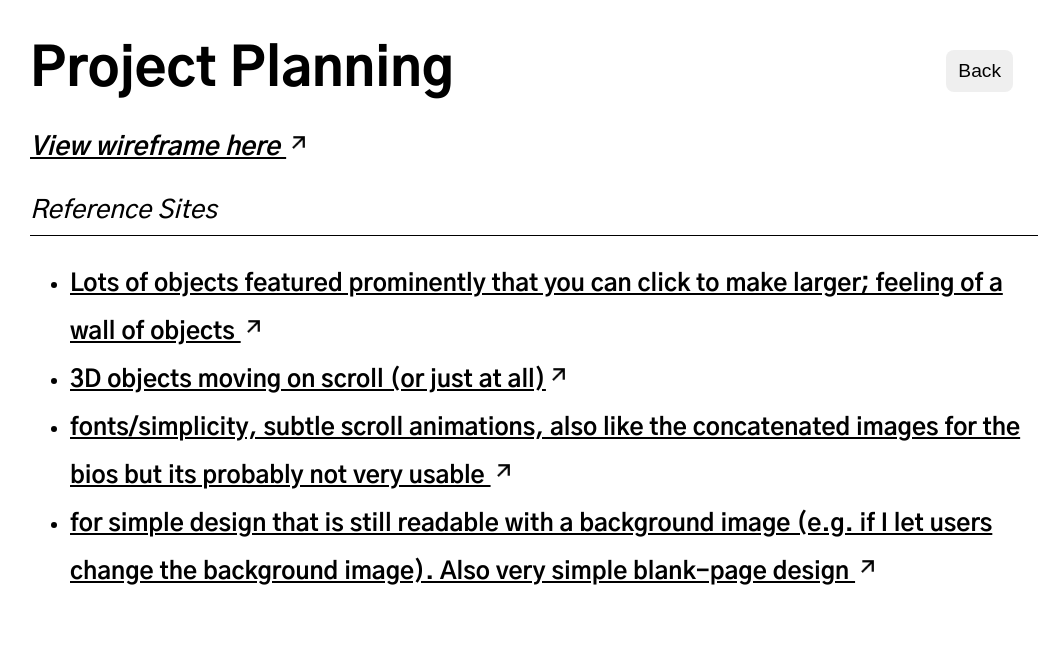
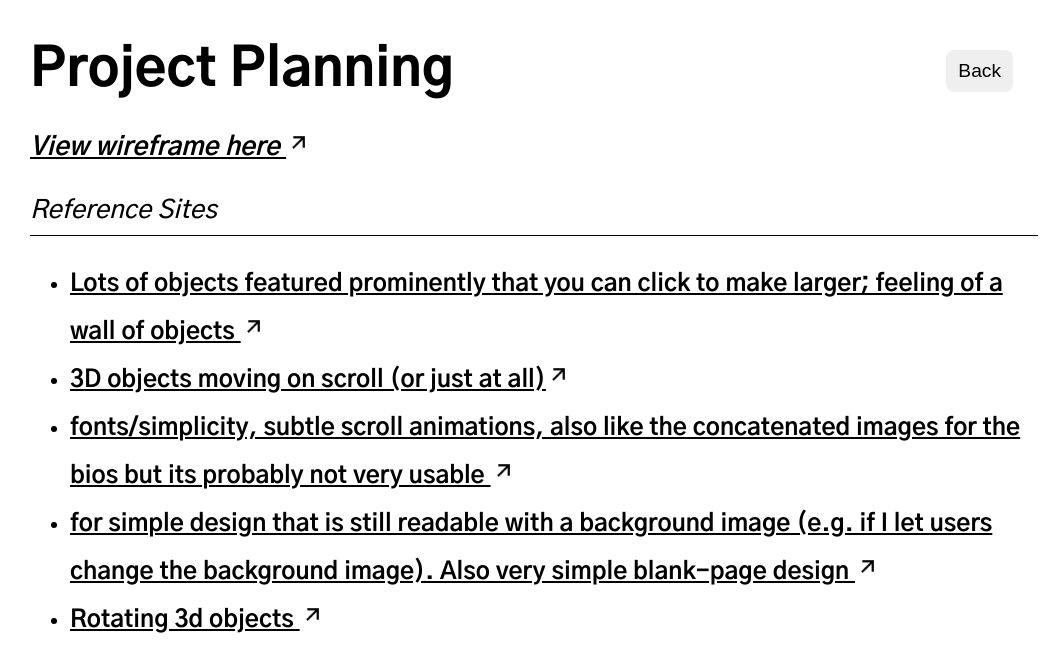
Before and after one commit to lucyking140/augmenting-gal-rr, a React (Vite) app: page /project-planning in a window 1280 px wide. Shown: the top 672 px of the page, without its empty margins (106-1158 px from the left). Built offline with nearby package versions, Linux system fonts and the light colour scheme.

Commit message:
Adding another reference link

```diff
--- a/src/pages/project-planning.tsx
+++ b/src/pages/project-planning.tsx
@@ -43,6 +43,9 @@ export default function ProjectPlanning() {
                     <li>
                         <a href="https://studioboum.com/en?ref=minimal.gallery" target="_blank"> for simple design that is still readable with a background image (e.g. if I let users change the background image). Also very simple blank-page design  </a>
                     </li>
+                    <li>
+                        <a href="https://sucukundbratwurst.de/" target="_blank"> Rotating 3d objects </a>
+                    </li>
                 </ul>
             </div>
         </div>
```
